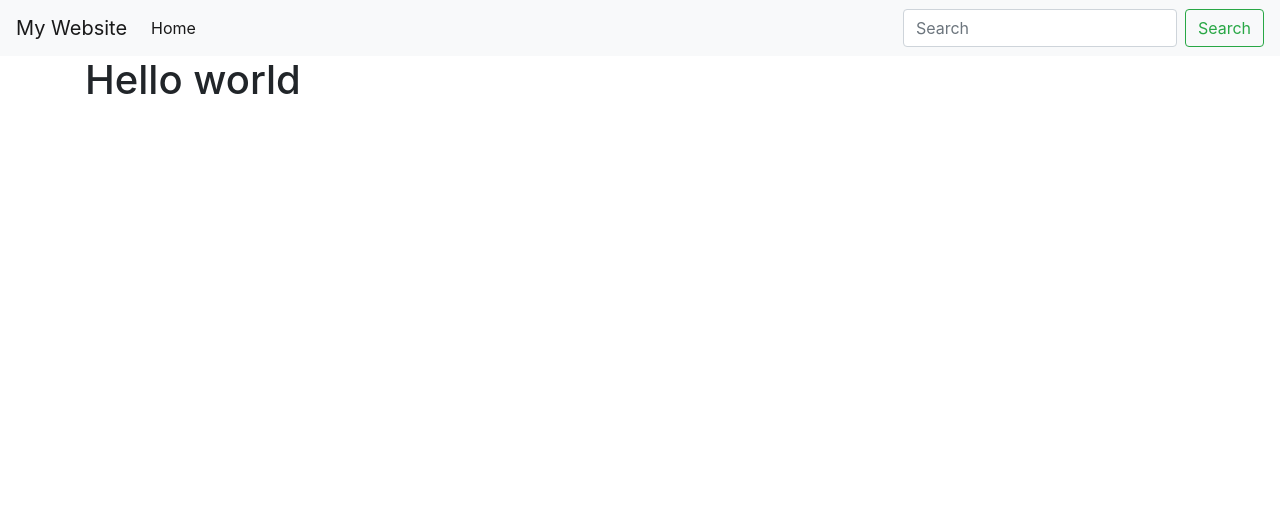
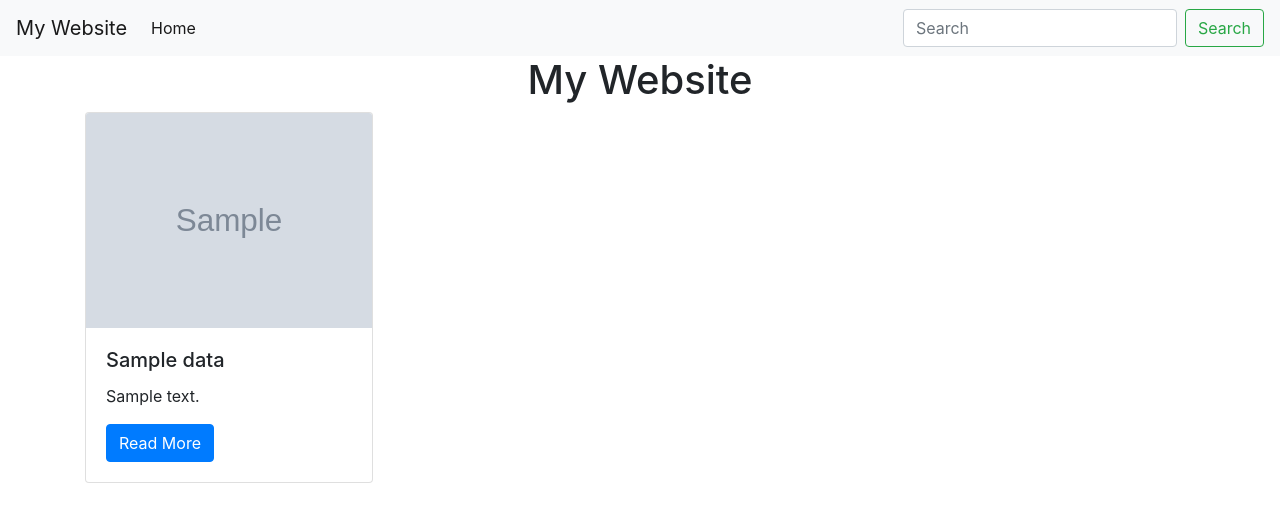
Before and after one commit to gautamamber/Django_Web_Scraping-app, a Django app: template webapp/templates/webapp/home.html in a window 1280 px wide. Shown: the top 522 px of the page. Run offline with Django 3.2, Linux system fonts and the light colour scheme; the template is opened without the code that fills it: most values are stand-ins (such as "Sample title", 1, 10 or a date in 2020); grey boxes marked "Sample" are stand-in pictures; some libraries are stand-ins or nearby versions.

Commit message:
api calling and scrap the data

```diff
--- a/webapp/templates/webapp/home.html
+++ b/webapp/templates/webapp/home.html
@@ -1,5 +1,28 @@
 {% extends 'base.html' %}
 
 {% block content %}
-<h1>Hello world</h1>
+<center><h1>My Website</h1></center>
+
+<div class="container">
+	<div class="row">
+	{% for i in api.Data %}
+<br>
+		<div class="card" style="width: 18rem;">
+			  <img class="card-img-top" src="{{ i.imageurl }}" alt="My image">
+			  <div class="card-body">
+			    <h5 class="card-title">{{ i.title }}</h5>
+			    <p class="card-text">{{ i.body }}</p>
+			    <a href="{{ x.url }}" class="btn btn-primary">Read More</a>
+
+  </div>
+</div>
+<br>
+{% endfor %}
+	</div>
+</div>
+
+
+
+
+
 {% endblock %}
```
Also changed, not shown: webapp/views.py (+8 -2 lines).
